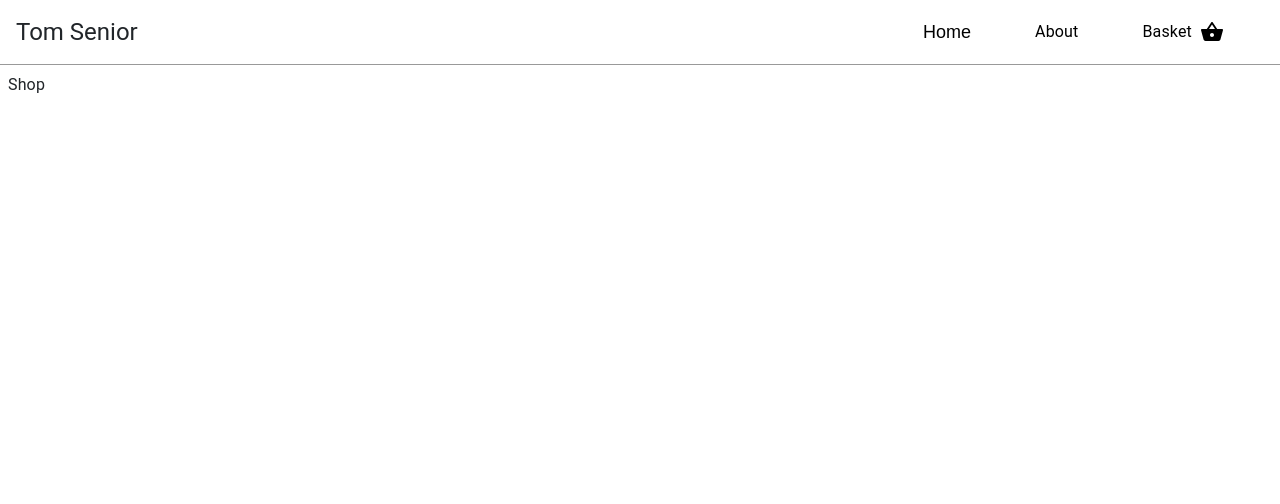
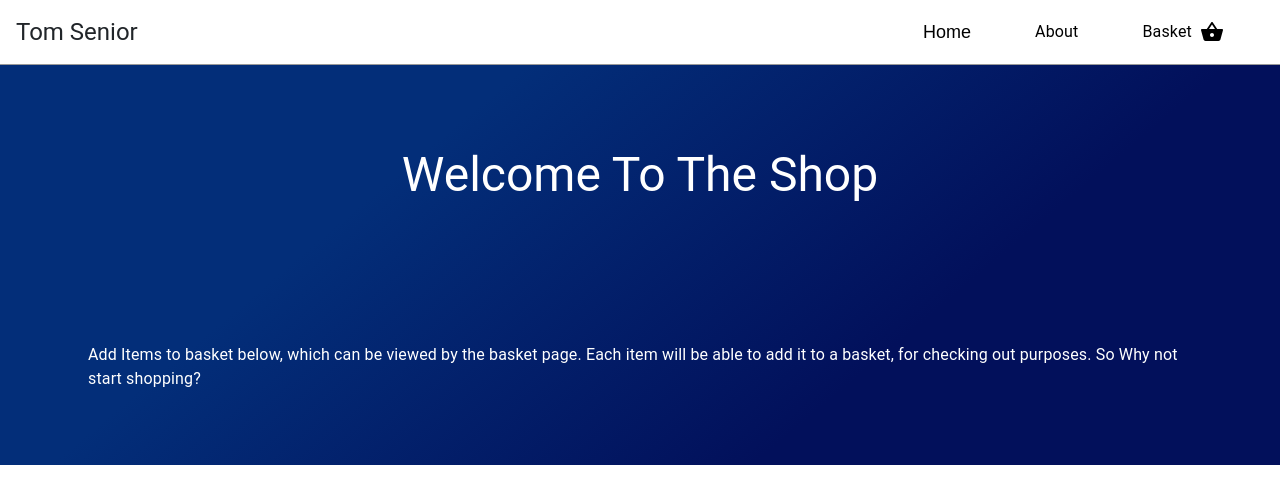
Before and after one commit to tomsenior20/ShoppingApplication, a React (Create React App) app: page /shop in a window 1280 px wide. Shown: the top 504 px of the page. Built offline with nearby package versions, Linux system fonts and the light colour scheme.

Commit message:
added shopping page header

```diff
--- a/src/PageJSX/App.jsx
+++ b/src/PageJSX/App.jsx
@@ -75,7 +75,7 @@ export default function App() {
       <Nav />
       <div className='headerContainer'>
         <div className='headerTitleContainer'>
-          <Typography variant='h4' className='headerTitleContainerText'>Welcome To Senior Shop</Typography>
+          <Typography variant='h4' className='headerTitleContainerText'>Welcome</Typography>
         </div>
         <div className='subHeaderContainer'>
           <div className='subHeaderInformation'>
--- a/src/PageJSX/Shop.jsx
+++ b/src/PageJSX/Shop.jsx
@@ -1,14 +1,18 @@
 import React from 'react';
 import Nav from 'src/Components/Nav';
 import { Typography } from '@mui/material';
-
+import 'src/Styling/Pages/Shop.css'
 
 export default function Shop() {
     return(
         <div>
             <Nav/>
-            <div className='p-2'>
-                <Typography variety="h2">Shop</Typography>
+            <div className='welcomeShopContainer d-flex flex-column justify-content-around px-3 py-2'>
+                <Typography variant="h3" className='welcomeHeader p-4 my-4 text-center'>Welcome To The Shop</Typography>
+                <Typography paragraph className='welcomeSubHeader my-3 mx-5 py-4 px-4'>
+                    Add Items to basket below, which can be viewed by the basket page. Each item will be able to add it to a basket, for checking out purposes.
+                    So Why not start shopping?
+                </Typography>
             </div>
         </div>
     )
--- /dev/null
+++ b/src/Styling/Pages/Shop.css
@@ -0,0 +1,7 @@
+.welcomeShopContainer{
+    background: linear-gradient(140deg, #032e79 30%, #02105b 70%);
+    min-height: 400px;
+}
+.welcomeHeader,.welcomeSubHeader{
+    color: white;
+}
```
